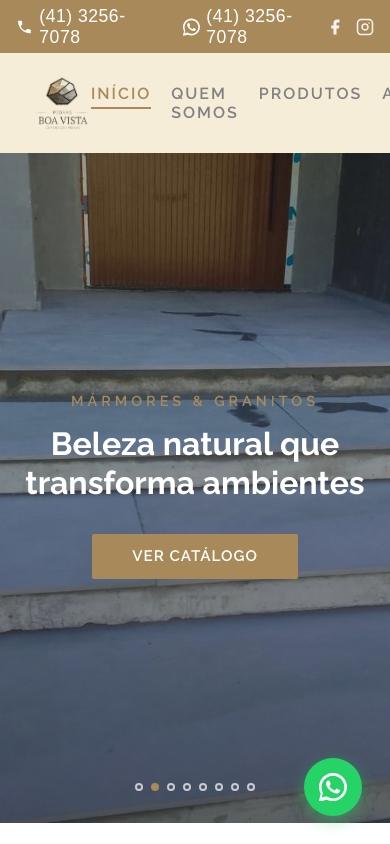
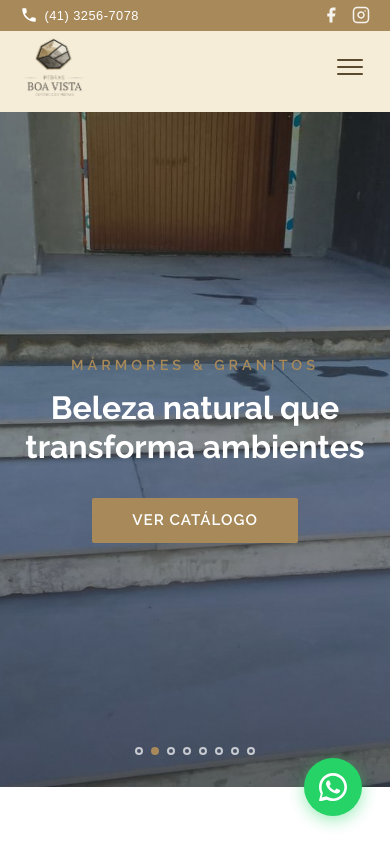
Before and after one commit to gusfiori/projeto-pedras-curitiba, a Vue app: page / in a window 390 px wide. Shown: the top 844 px of the page. Built offline with nearby package versions, Linux system fonts and the light colour scheme.

Commit message:
ajuste header mobile

```diff
--- a/index.html
+++ b/index.html
@@ -18,7 +18,7 @@
     <meta property="og:locale" content="pt_BR" />
 
     <!-- Canonical -->
-    <link rel="canonical" href="https://www.pedrasboavista.com.br/" />
+    <link rel="canonical" href="https://projeto-pedras-curitiba.vercel.app/" />
   </head>
   <body>
     <div id="app"></div>
--- a/src/App.vue
+++ b/src/App.vue
@@ -28,4 +28,10 @@ import TheFooter from './components/TheFooter.vue'
 .main {
   padding-top: 148px;
 }
+
+@media (max-width: 768px) {
+  .main {
+    padding-top: 112px;
+  }
+}
 </style>
--- a/src/components/TheHeader.vue
+++ b/src/components/TheHeader.vue
@@ -12,12 +12,18 @@ const navLinks = [
 
 const activeSection = ref('inicio')
 const scrolled = ref(false)
+const menuOpen = ref(false)
 
 let isClickScrolling = false
 let clickScrollTimer = null
 
+function toggleMenu() {
+  menuOpen.value = !menuOpen.value
+}
+
 function onNavClick(e, href) {
   e.preventDefault()
+  menuOpen.value = false
   activeSection.value = href.slice(1)
 
   const target = document.querySelector(href)
@@ -111,6 +117,8 @@ onUnmounted(() => {
       <a href="#inicio" class="header__logo">
         <img :src="logo" alt="Pedras Boa Vista" class="header__logo-img" />
       </a>
+
+      <!-- Nav desktop -->
       <nav class="header__nav">
         <ul>
           <li v-for="link in navLinks" :key="link.href">
@@ -122,7 +130,28 @@ onUnmounted(() => {
           </li>
         </ul>
       </nav>
+
+      <!-- Botão hamburguer (mobile) -->
+      <button class="header__hamburger" :class="{ open: menuOpen }" @click="toggleMenu" aria-label="Abrir menu">
+        <span></span>
+        <span></span>
+        <span></span>
+      </button>
     </div>
+
+    <!-- Menu mobile -->
+    <nav class="header__mobile-nav" :class="{ open: menuOpen }">
+      <ul>
+        <li v-for="link in navLinks" :key="link.href">
+          <a
+            :href="link.href"
+            :class="{ active: activeSection === link.href.slice(1) }"
+            @click="onNavClick($event, link.href)"
+          >{{ link.label }}</a>
+        </li>
+      </ul>
+    </nav>
+
   </header>
 </template>
 
@@ -231,6 +260,7 @@ onUnmounted(() => {
   height: 58px;
 }
 
+/* ── Nav desktop ── */
 .header__nav ul {
   list-style: none;
   display: flex;
@@ -247,7 +277,6 @@ onUnmounted(() => {
   font-weight: 600;
   letter-spacing: 2px;
   text-transform: uppercase;
-  transition: color 0.2s;
   padding-bottom: 4px;
   border-bottom: 2px solid transparent;
   transition: color 0.2s, border-color 0.2s;
@@ -262,9 +291,139 @@ onUnmounted(() => {
   border-bottom-color: #A88A5A;
 }
 
-@media (max-width: 600px) {
-  .header__topbar { padding: 0.35rem 1rem; }
-  .header__nav ul { gap: 1.25rem; }
-  .header__logo-img { height: 52px; }
+/* ── Hamburguer ── */
+.header__hamburger {
+  display: none;
+  flex-direction: column;
+  justify-content: center;
+  align-items: center;
+  gap: 5px;
+  background: none;
+  border: none;
+  cursor: pointer;
+  padding: 6px;
+  width: 40px;
+  height: 40px;
+}
+
+.header__hamburger span {
+  display: block;
+  width: 26px;
+  height: 2px;
+  background-color: #5a4a30;
+  border-radius: 2px;
+  transition: transform 0.3s ease, opacity 0.3s ease;
+  transform-origin: center;
+}
+
+.header__hamburger.open span:nth-child(1) {
+  transform: translateY(7px) rotate(45deg);
+}
+.header__hamburger.open span:nth-child(2) {
+  opacity: 0;
+  transform: scaleX(0);
+}
+.header__hamburger.open span:nth-child(3) {
+  transform: translateY(-7px) rotate(-45deg);
+}
+
+/* ── Menu mobile ── */
+.header__mobile-nav {
+  display: none;
+  background-color: #F5EDD8;
+  overflow: hidden;
+  max-height: 0;
+  transition: max-height 0.4s ease, padding 0.3s ease;
+  padding: 0 2rem;
+}
+
+.header__mobile-nav.open {
+  max-height: 400px;
+  padding: 1rem 2rem 1.5rem;
+}
+
+.header__mobile-nav ul {
+  list-style: none;
+  margin: 0;
+  padding: 0;
+  display: flex;
+  flex-direction: column;
+  gap: 0;
+}
+
+.header__mobile-nav li {
+  border-bottom: 1px solid rgba(168, 138, 90, 0.2);
+}
+
+.header__mobile-nav li:last-child {
+  border-bottom: none;
+}
+
+.header__mobile-nav a {
+  display: block;
+  padding: 0.85rem 0;
+  text-decoration: none;
+  color: gray;
+  font-family: 'Raleway', sans-serif;
+  font-size: 1rem;
+  font-weight: 600;
+  letter-spacing: 2px;
+  text-transform: uppercase;
+  transition: color 0.2s;
+}
+
+.header__mobile-nav a:hover,
+.header__mobile-nav a.active {
+  color: #A88A5A;
+}
+
+/* ── Responsivo ── */
+@media (max-width: 768px) {
+  .header__nav {
+    display: none;
+  }
+
+  .header__hamburger {
+    display: flex;
+  }
+
+  .header__mobile-nav {
+    display: block;
+  }
+
+  .header__container {
+    height: 72px;
+    padding: 0 1.25rem;
+  }
+
+  .scrolled .header__container {
+    height: 60px;
+  }
+
+  .header__logo-img {
+    height: 58px;
+  }
+
+  .scrolled .header__logo-img {
+    height: 48px;
+  }
+
+  .header__topbar {
+    padding: 0.4rem 1.25rem;
+  }
+
+  .topbar__item {
+    font-size: 0.8rem;
+  }
+
+  .topbar__contacts {
+    gap: 0.75rem;
+  }
+}
+
+@media (max-width: 400px) {
+  .topbar__contacts .topbar__item:last-child {
+    display: none;
+  }
 }
 </style>
```
